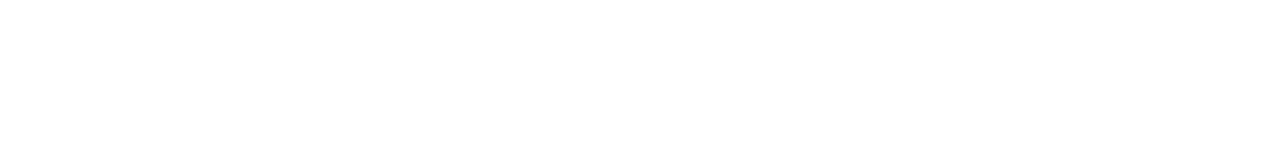
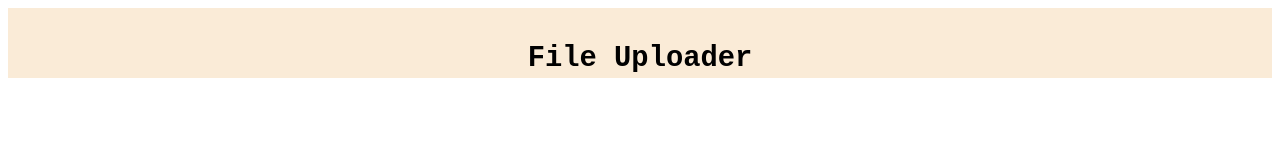
Before and after one commit to SkAditAziz/File-Submission-System, a plain HTML site: page fileuploader.html in a window 1280 px wide. Drawn offline with Linux system fonts and the light colour scheme.

Commit message:
css added

```diff
--- /dev/null
+++ b/fileup.css
@@ -0,0 +1,12 @@
+#headline {
+    margin: auto;
+    background: antiquewhite;
+    font-family: 'Courier New', Courier, monospace;
+    text-align: center;
+    font-weight: 100;
+    padding: 10px 10px;
+    text-decoration-color: antiquewhite;
+    font-size: larger;
+    height: 50px;
+    width: auto;
+}
--- a/fileuploader.html
+++ b/fileuploader.html
@@ -4,9 +4,13 @@
     <meta charset="UTF-8">
     <meta http-equiv="X-UA-Compatible" content="IE=edge">
     <meta name="viewport" content="width=device-width, initial-scale=1.0">
-    <title>Document</title>
+    <title>File Uploader</title>
+    <link rel="stylesheet" href="fileup.css">
 </head>
 <body>
+    <div id="headline">
+        <h2>File Uploader</h2>
+    </div>
 
 </body>
 </html>
```
